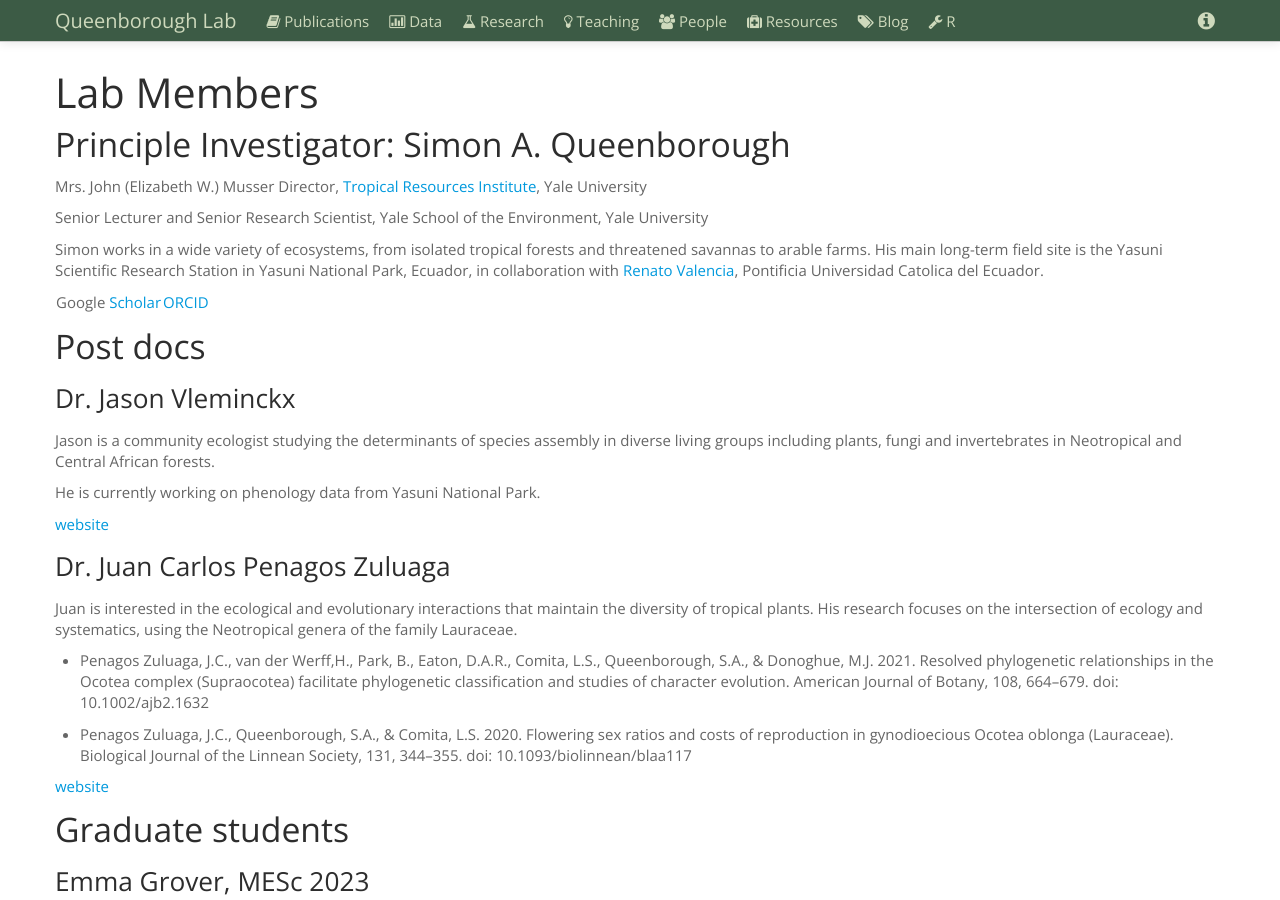
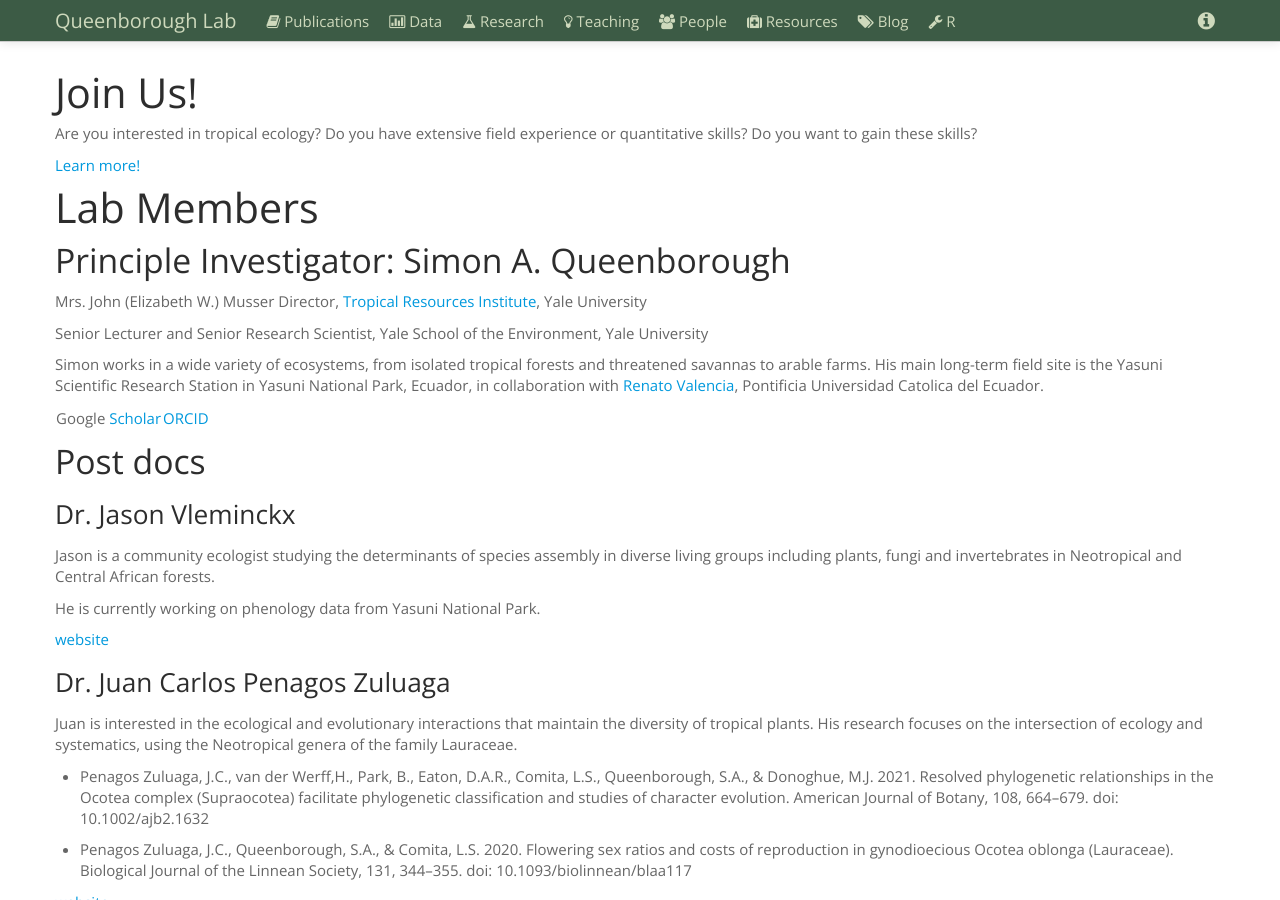
Before and after one commit to saq/saq.github.io, a Jekyll site: the page built from people.md, in a window 1280 px wide and 900 px high. Built offline with Jekyll 4.4.1, drawn with Linux system fonts in a browser that asks for light colours.

Commit message:
Update people.md

```diff
--- a/people.md
+++ b/people.md
@@ -3,6 +3,13 @@ layout: default
 title: People
 
 ---
+
+# Join Us!
+
+Are you interested in tropical ecology? Do you have extensive field experience or quantitative skills? Do you want to gain these skills?
+
+[Learn more!](./lab-openings.html)
+
 
 # Lab Members
 
```
